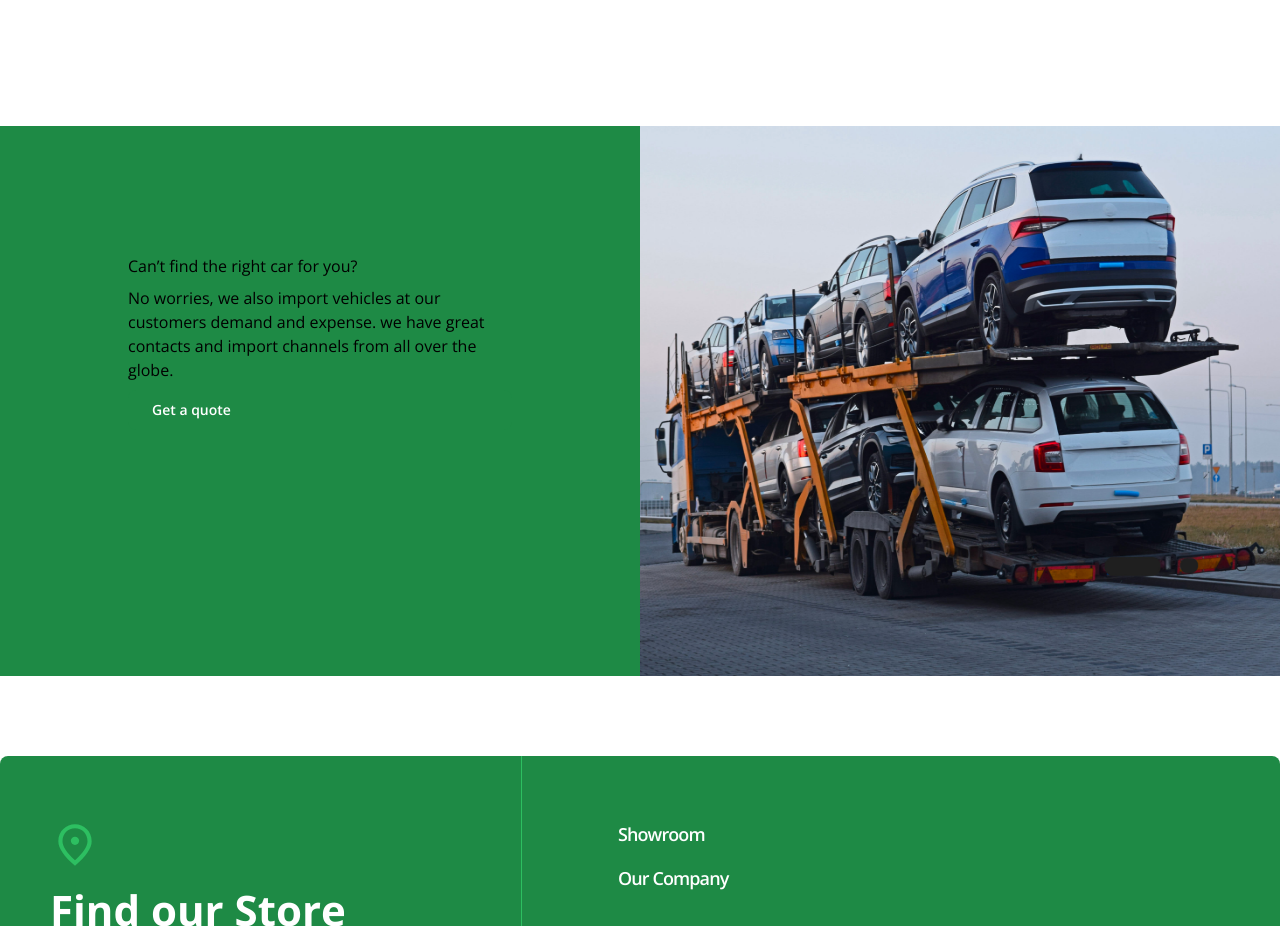
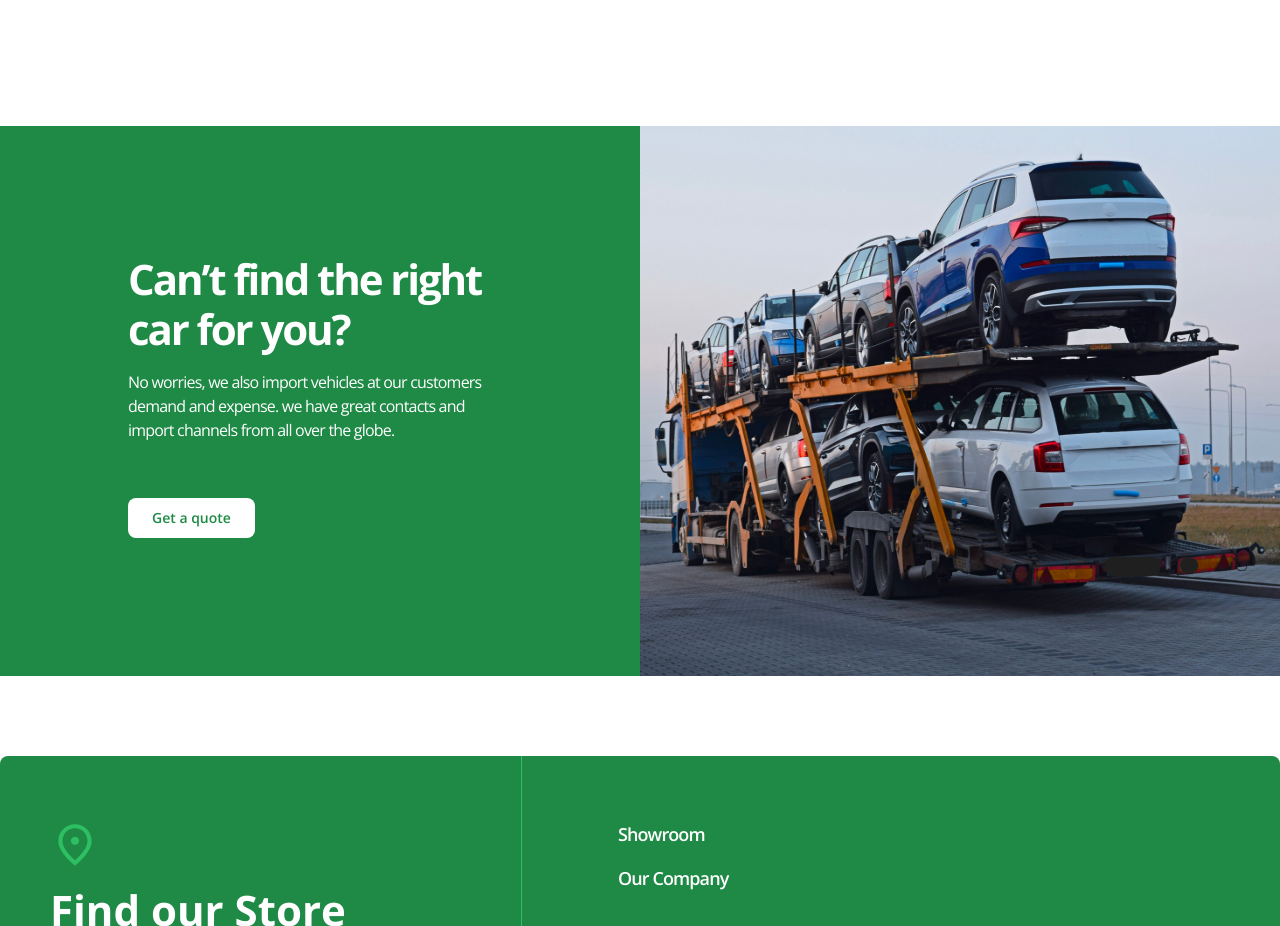
Before and after one commit to HenryAgu/Chichi-Motors, a Next.js app: page / in a window 1280 px wide. Shown: the part 1548-2474 px from the top of the page. Built offline with nearby package versions, Linux system fonts and the light colour scheme.

Commit message:
why us section

```diff
--- a/src/components/shared/GetQuote.tsx
+++ b/src/components/shared/GetQuote.tsx
@@ -5,16 +5,16 @@ import React from "react";
 const GetQuote = () => {
   return (
     <section className="my-20 flex">
-      <div className="basis-[50%] flex flex-col gap-y-2 p-32 bg-brand-green-100">
-        <p className="max-w-[373px] ">Can’t find the right car for you? </p>
-        <span>
+      <div className="basis-[50%] flex flex-col gap-y-4 p-32 bg-brand-green-100">
+        <p className="max-w-[373px] text-[42px] text-white font-bold tracking-tighter leading-[50px]">Can’t find the right car for you? </p>
+        <span className="text-base max-w-[450px] font-normal tracking-tighter leading-[24px] text-white">
           No worries, we also import vehicles at our customers demand and
           expense. we have great contacts and import channels from all over the
           globe.
         </span>
         <Link
           href=""
-          className="bg-brand-green-100 transition-colors duration-200 ease-in-out hover:bg-black py-2.5 px-6 text-sm font-semibold text-white rounded-lg"
+          className="bg-white w-fit transition-colors duration-200 ease-in-out hover:bg-black py-2.5 px-6 text-sm font-semibold hover:text-white text-brand-green-100 rounded-lg mt-10"
         >
           Get a quote
         </Link>
```
